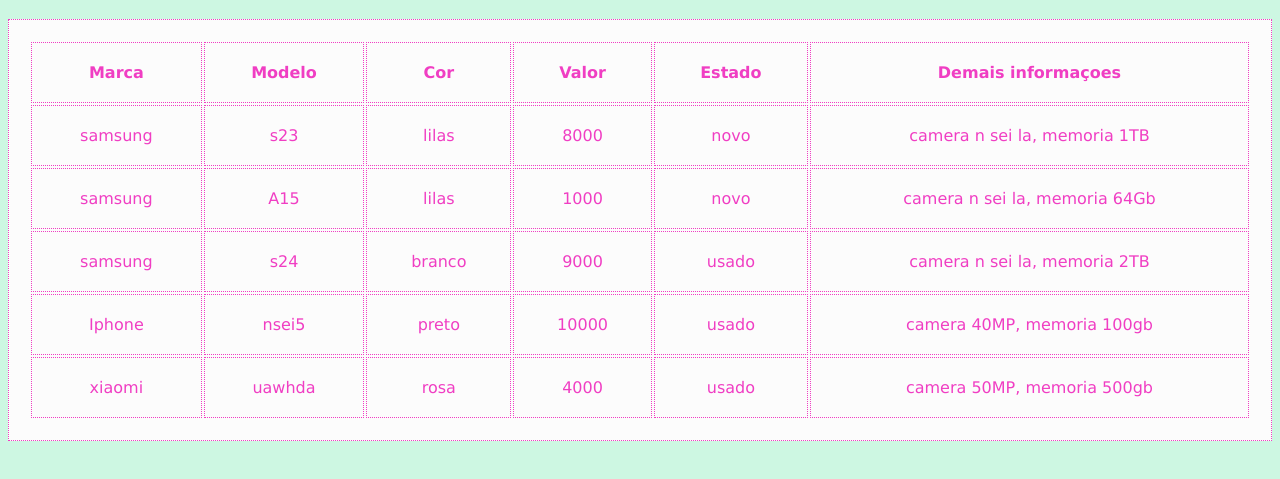
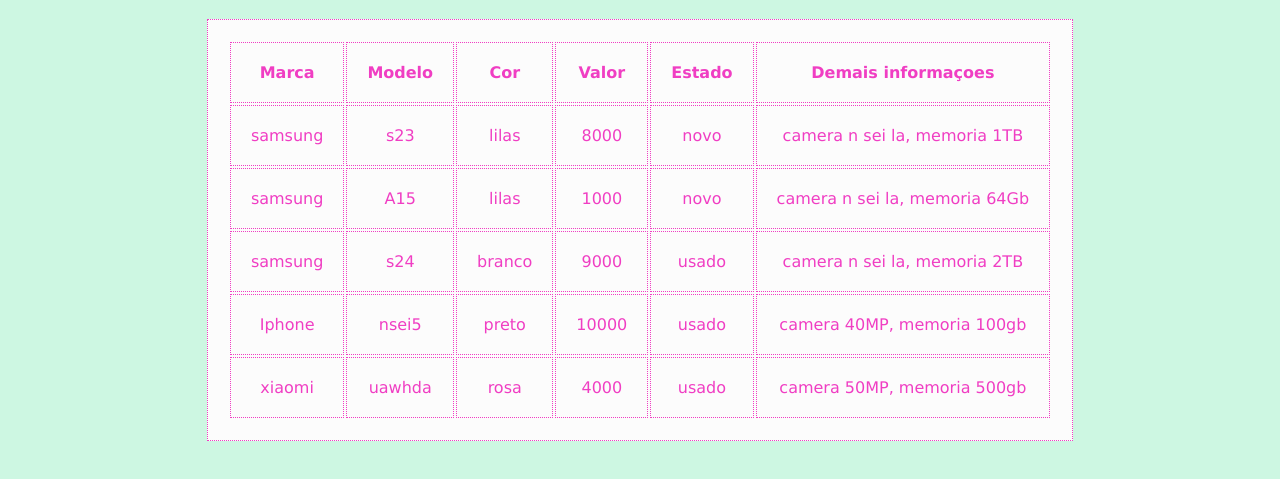
Before and after one commit to elianaritzmann/listagem-de-celulares-cadastrados, a plain HTML site: page index.html in a window 1280 px wide. Shown: the part 69-548 px from the top of the page. Drawn offline with Linux system fonts and the light colour scheme.

Commit message:
com flexbox

```diff
--- a/style.css
+++ b/style.css
@@ -2,7 +2,9 @@
 
 body{
     background-color: rgb(205, 247, 226);
-    display: grid;
+    display: flex;
+    flex-direction: column;
+    justify-content: center;
     align-items: center;
     text-align: center;
     color: rgb(240, 62, 195);
```
